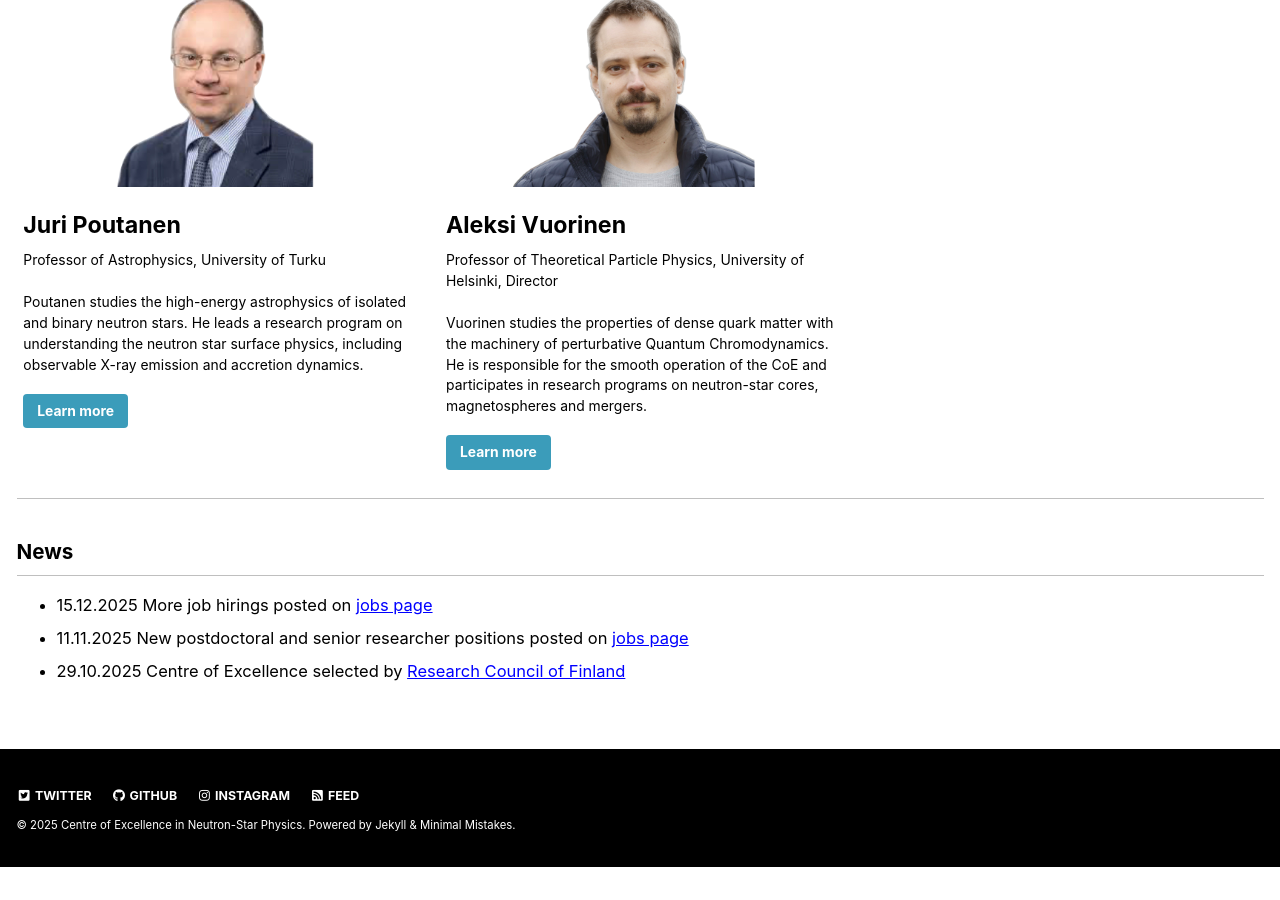
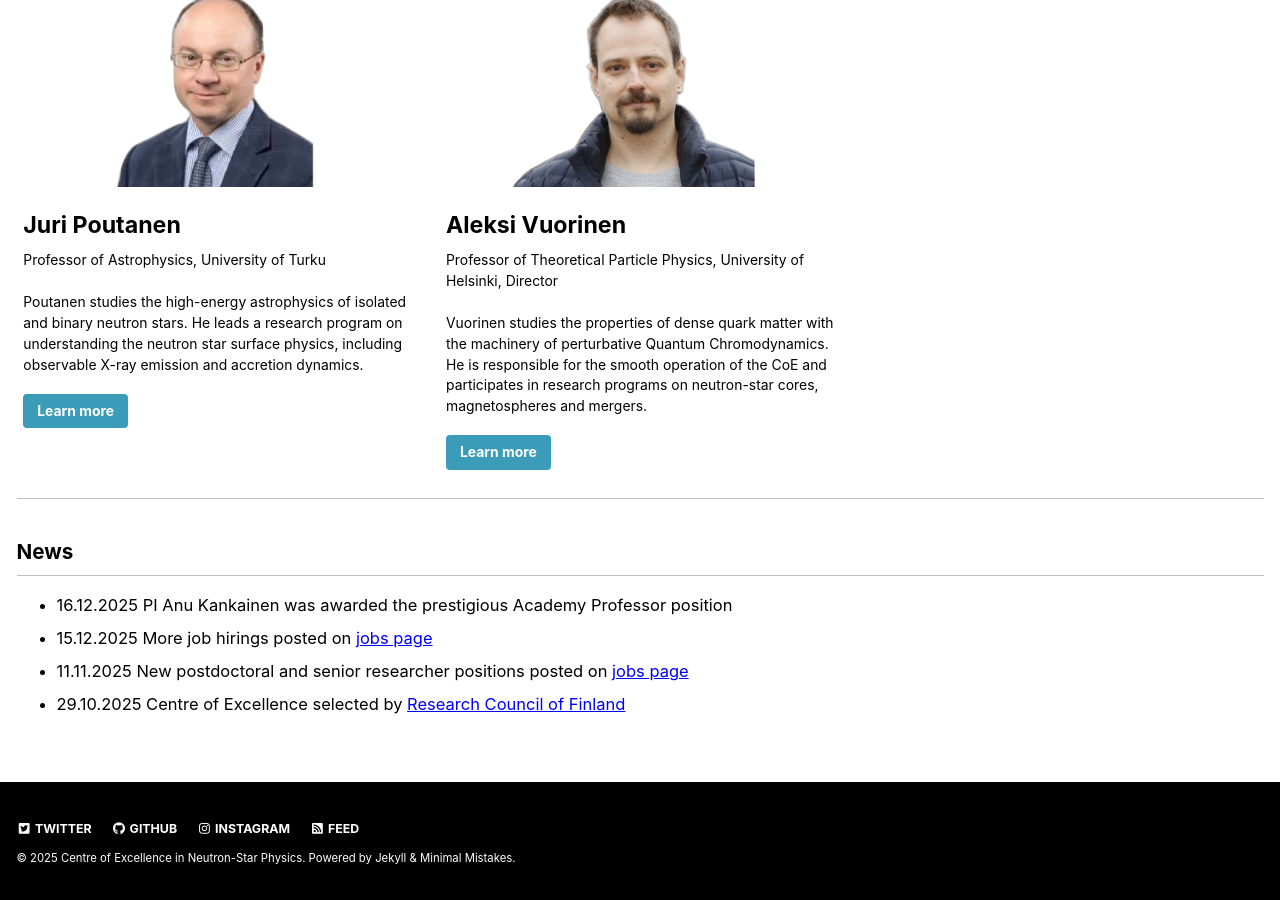
Before and after one commit to MiroPalmu/coe-website, a Jekyll site: the page built from index.md, in a window 1280 px wide and 900 px high, scrolled down 1512 px. Built offline with Jekyll 4.4.1, drawn with Linux system fonts in a browser that asks for light colours; cached includes are drawn as plain includes; comment, search, counter and statistics services are not loaded; before the commit the page ends 2379 px from its top, so only the background shows below that.

Commit message:
Update index.md

```diff
--- a/index.md
+++ b/index.md
@@ -71,7 +71,7 @@ The units granted Centre of Excellence status by the Research Council of Finland
 
 ## News
 
-
+- 16.12.2025 PI Anu Kankainen was awarded the prestigious Academy Professor position
 - 15.12.2025 More job hirings posted on [jobs page](/jobs)
 - 11.11.2025 New postdoctoral and senior researcher positions posted on [jobs page](/jobs)
 - 29.10.2025 Centre of Excellence selected by [Research Council of Finland](https://www.aka.fi/en/about-the-rcf/whats-new/press-releases/2025/research-council-of-finland-selects-11-new-centres-of-excellence-in-research/)
```
